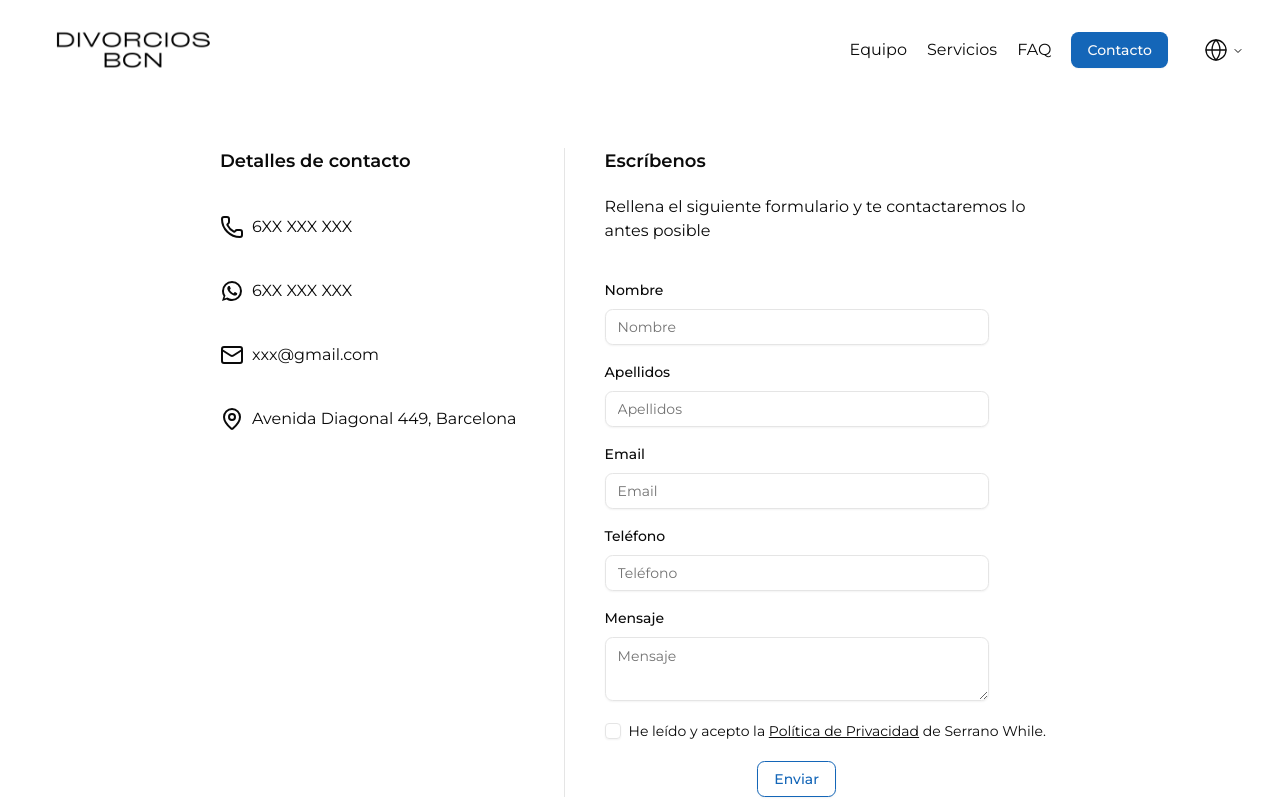
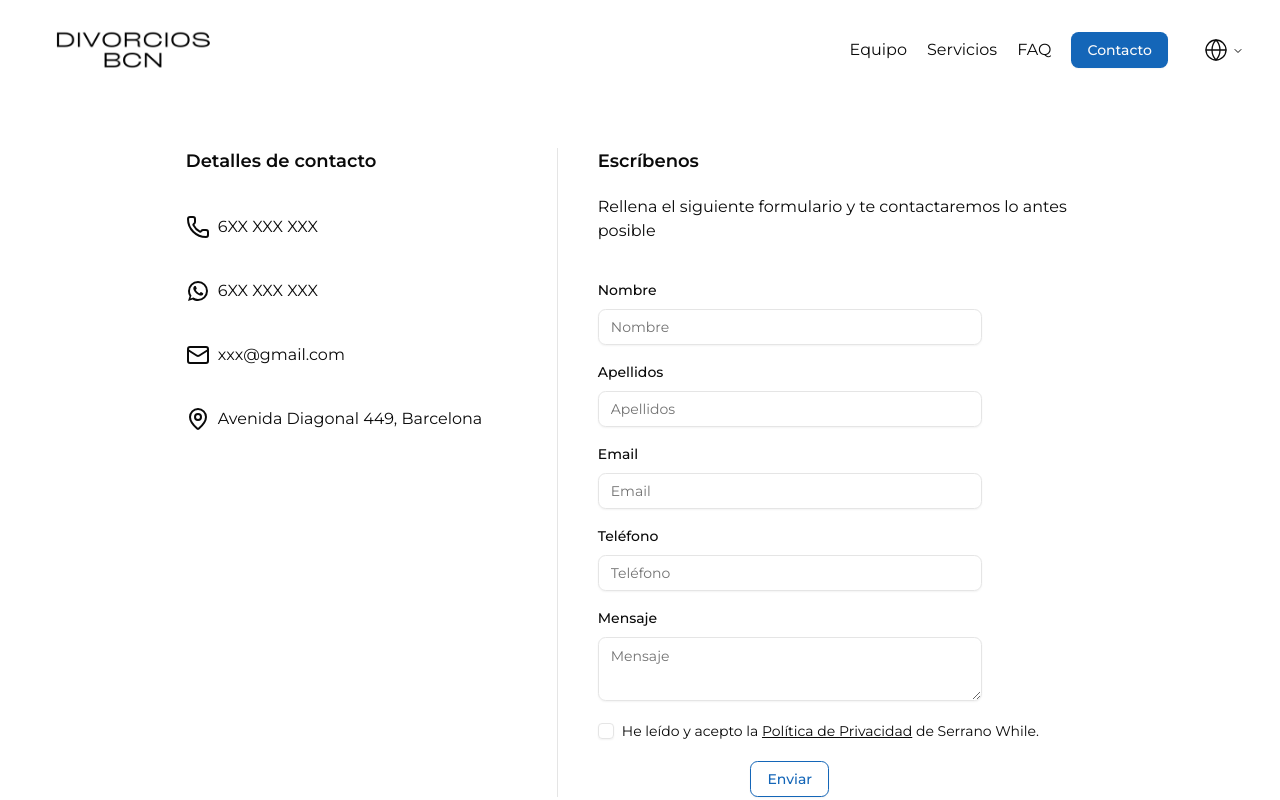
Before and after one commit to ivans14/serranowhile, a Next.js app: page /contact in a window 1280 px wide. Shown: the top 800 px of the page. Built offline with nearby package versions, Linux system fonts and the light colour scheme.

Commit message:
changed max width in form

```diff
--- a/src/app/contact/page.tsx
+++ b/src/app/contact/page.tsx
@@ -116,7 +116,7 @@ export default function Contacto() {
 	};
 
 	return (
-		<div className='flex-1 max-w-[1000px] px-20 pt-12 pb-20 flex items-start text-left gap-10'>
+		<div className='flex-1 max-w-[1200px] px-20 pt-12 pb-20 flex items-start text-left gap-10'>
 			<div className='flex flex-col gap-10 flex-2'>
 				{t.details.title}
 				{t.details.phone}
```
